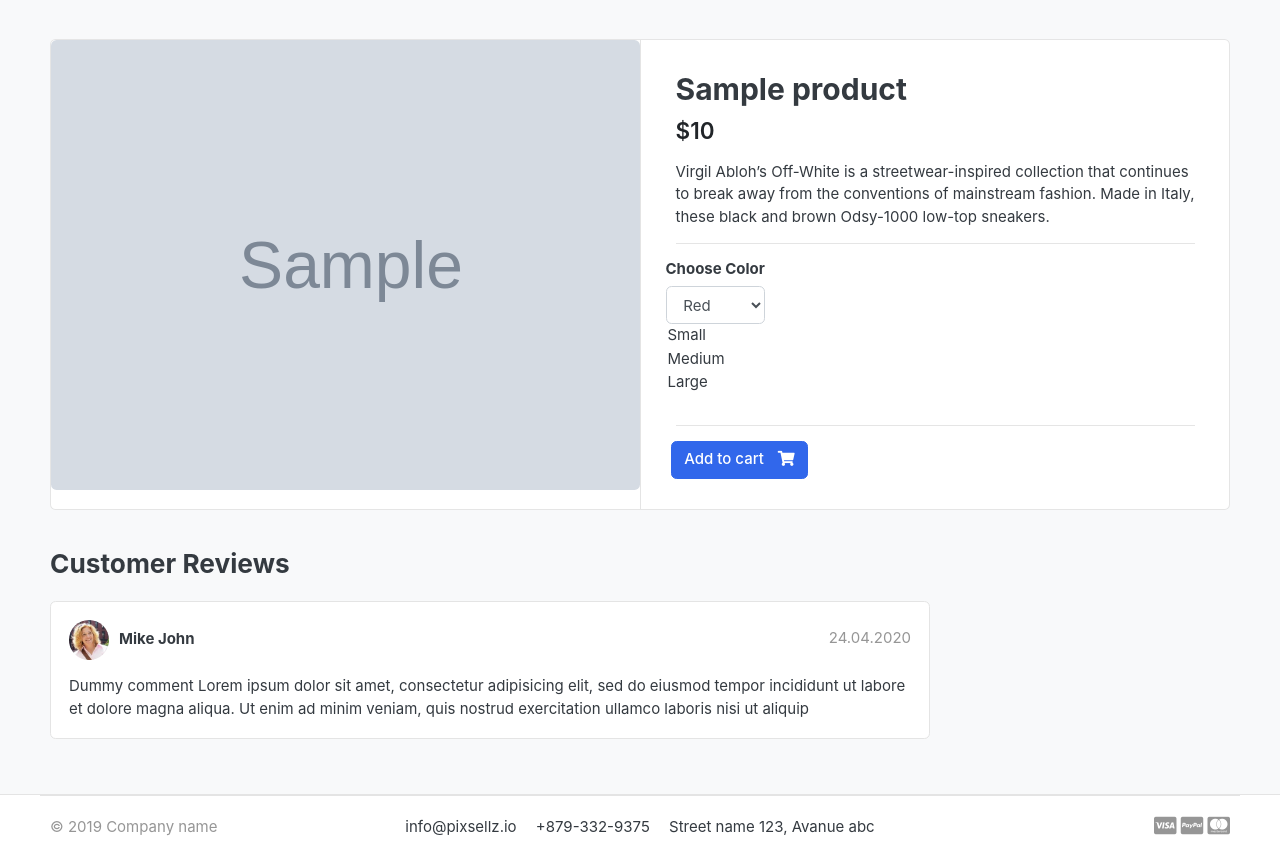
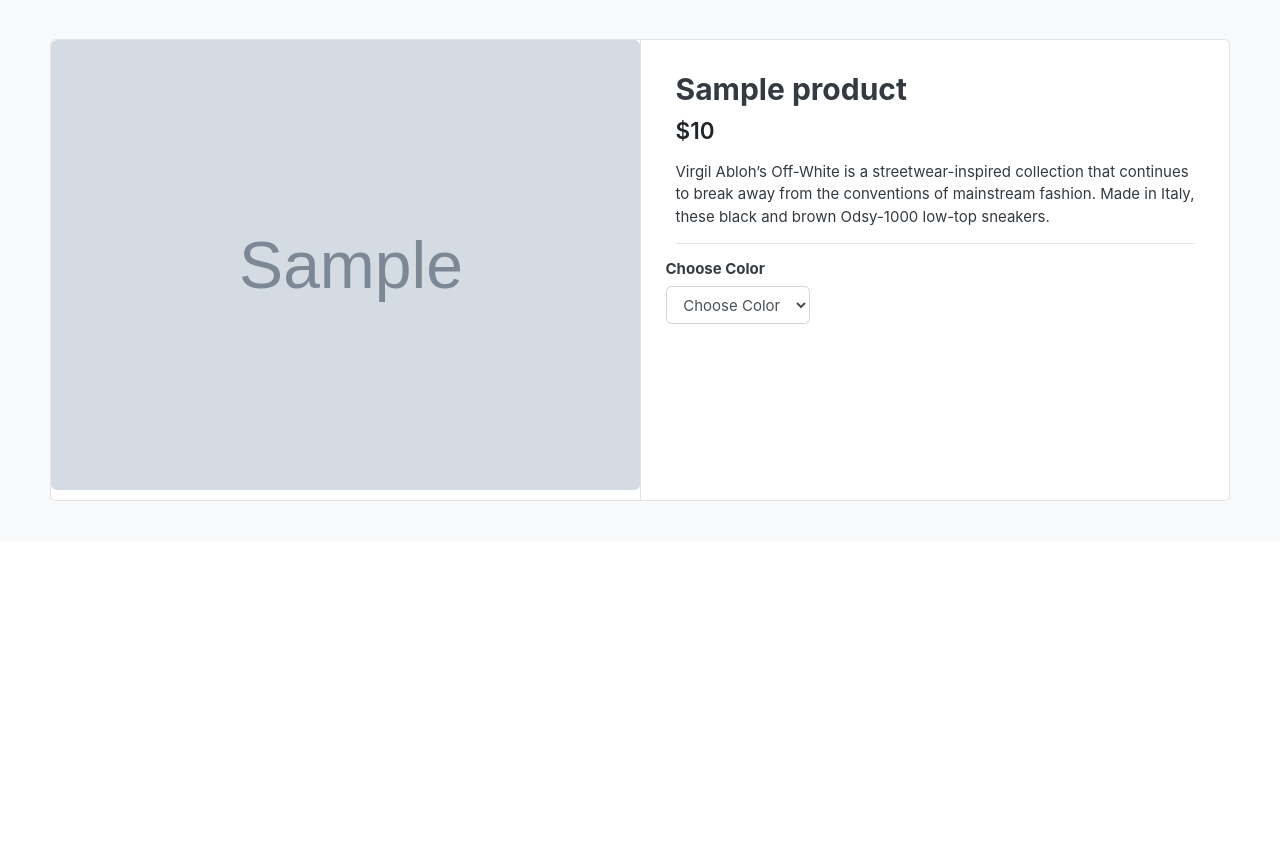
Before and after one commit to jonathan-001/GreatKart, a Django app: a page that uses templates/store/product_detail.html in a window 1280 px wide. Shown: the part 119-978 px from the top of the page. After the commit the page ends 620 px from the top, so only its background shows below. Run offline with Django 5.2, Linux system fonts and the light colour scheme; tables that the repository leaves empty hold one stand-in row (values such as "Sample post"); grey boxes marked "Sample" are stand-in pictures; some libraries are stand-ins or nearby versions; some web fonts are replaced.

Commit message:
fetching dynamic product variation

```diff
--- a/carts/views.py
+++ b/carts/views.py
@@ -16,7 +16,7 @@ def _cart_id(request):
 
 def add_cart(request, product_id):
     color = request.GEt['color']
-    size = request.GET['size']
+    # size = request.GET['size']
 
     product = Product.objects.get(id = product_id)
     try:
--- a/templates/store/product_detail.html
+++ b/templates/store/product_detail.html
@@ -37,13 +37,14 @@
 		<div class="row">
 			<div class="item-option-select">
 				<h6>Choose Color</h6>
-				<select name="color" class="form-control">
-					<option value="red">Red</option>
-					<option value="yellow">Yellow</option>
-					<option value="green">Green</option>
+				<select name="color" class="form-control" required>
+					<option value="" disabled selected>Choose Color</option>
+					{% for i in single_product.variation_set.all  %}
+					<option value="{{i.variation_value}}">{{i.variation_value}}</option>
+					{% endfor %}
 			</div>
 		</div> <!-- row.// -->
-		<div class="row">
+		{% comment %} <div class="row">
 			<div class="item-option-select">
 				<h6>Select Size</h6>
 				<select name="size" class="form-control">
@@ -51,7 +52,7 @@
 				<option value="medium">Medium</option>
 				<option value="large">Large</option>
 			</div>
-		</div> <!-- row.// -->
+		</div> <!-- row.// --> {% endcomment %}
 		<hr>
 		{% if single_product.stock <= 0 %}
 			<h5 class="text-danger">Out of Stock</h5>
```
